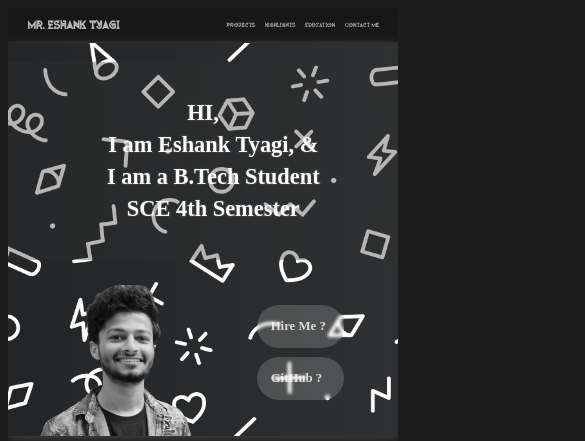
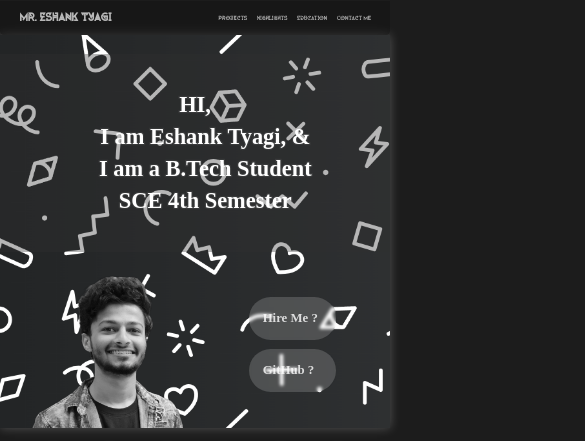
Before and after one commit to mreshank/mreshank.github.io, a plain HTML site: page index.html in a window 390 px wide. Shown: the top 441 px of the page, 585 px wide, since content can reach past the window. Drawn offline with Linux system fonts and the light colour scheme; files whose address does not match are found by name.

Commit message:
Update mediaQueries.css

```diff
--- a/styles/mediaQueries.css
+++ b/styles/mediaQueries.css
@@ -41,14 +41,18 @@
 @media screen and (max-width: 720px) {
     body {
         /* color: aquamarine; */
+        padding: 0;
+        margin: 0;
     }
     html {
+        padding: 0;
+        margin: 0;
         width: 100vw;
-        overflow-x: hidden;
+        /* overflow-x: hidden; */
     }
     body {
         /* color: rgb(255, 0, 183); */
-        overflow-block:clip;
+        overflow-block: hidden;
     }
     #UserOptions {
         flex-direction: column;
@@ -67,11 +71,12 @@
 @media screen and (max-width: 560px) {
     html {
         width: 100vw;
-        overflow-x: hidden;
+        /* overflow-x: hidden; */
     }
     body {
+
         /* color: rgb(255, 0, 183); */
-        overflow-block:clip;
+        overflow-block: hidden;
     }
     #intro-image-and-text {
     }
```
